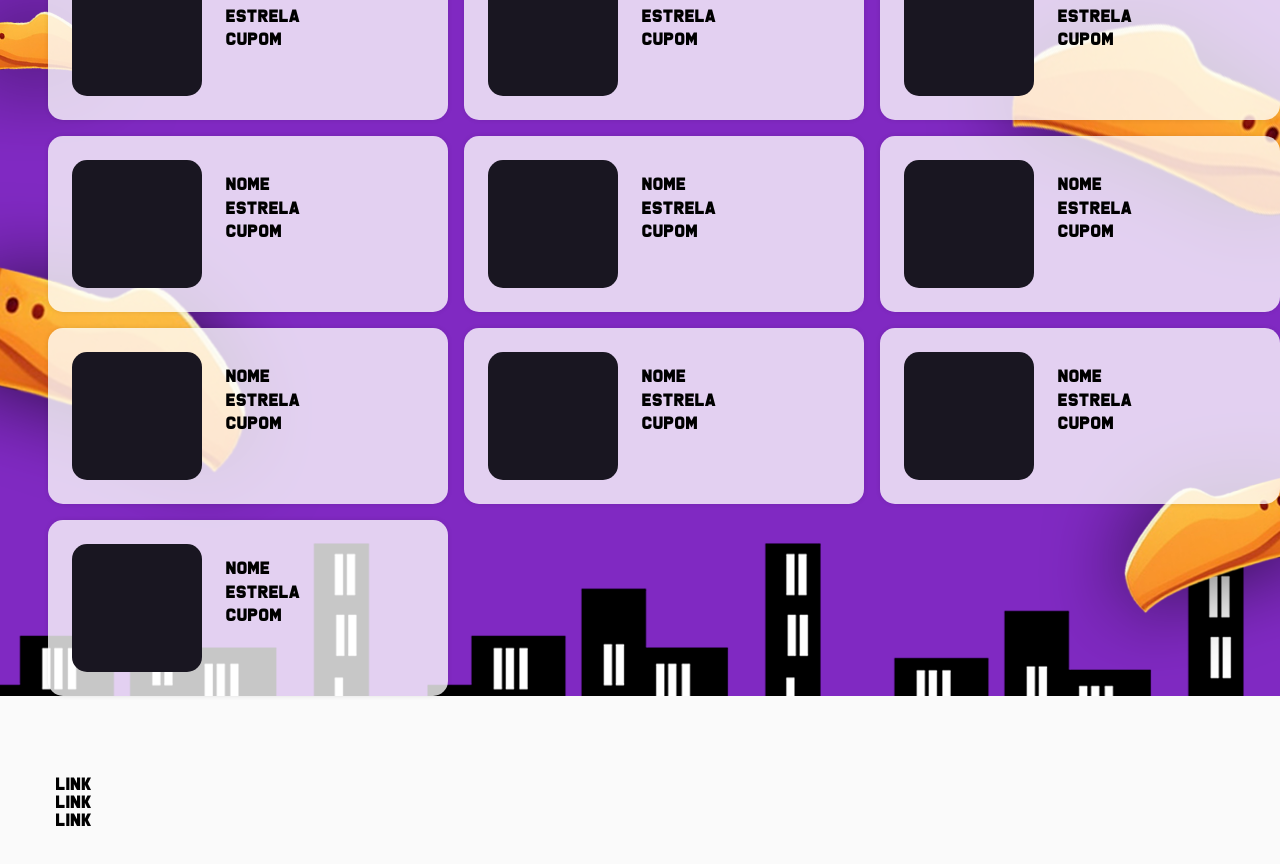
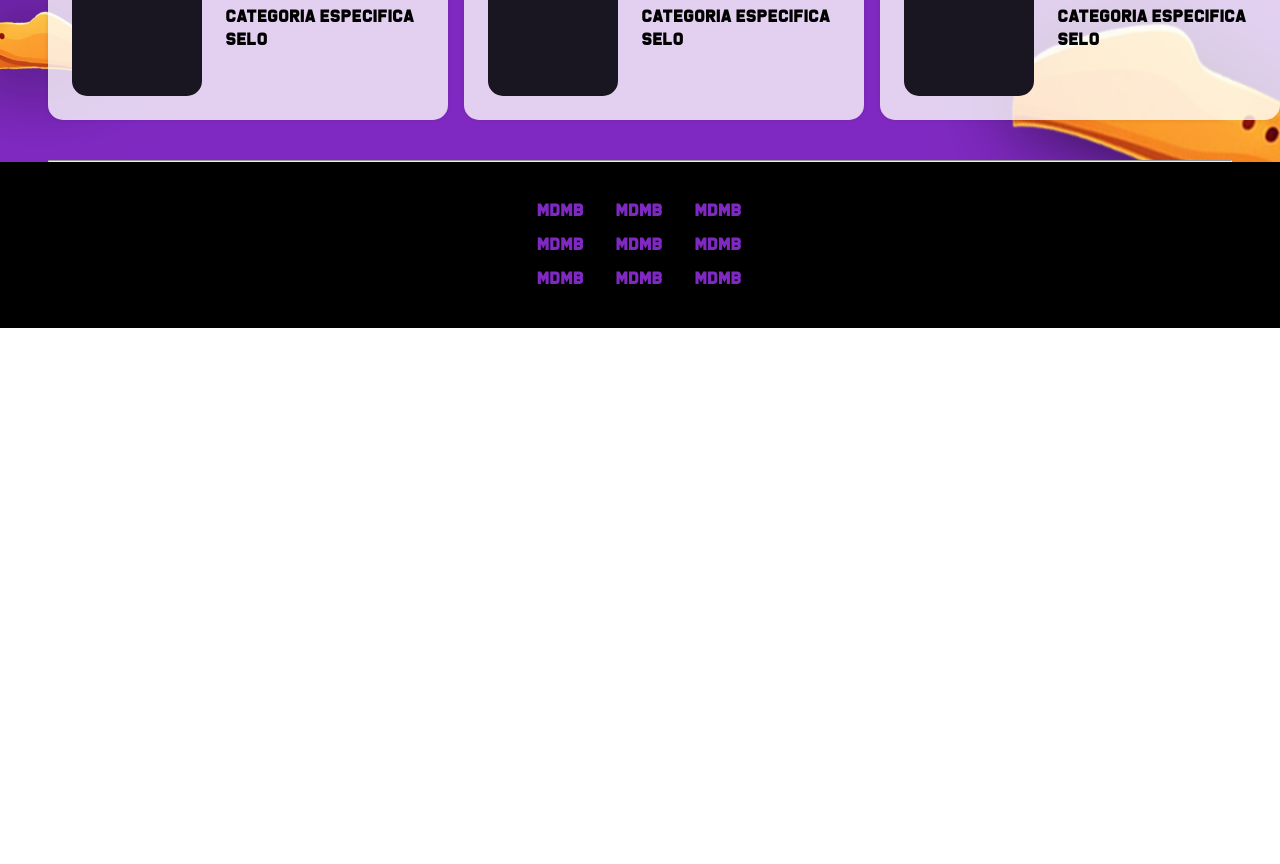
Before and after one commit to 1mayk/mdmb, a React (Vite) app: page / in a window 1280 px wide. Shown: the part 920-1784 px from the top of the page. After the commit the page ends 1248 px from the top, so only its background shows below. Built offline with nearby package versions, Linux system fonts and the light colour scheme.

Commit message:
feat(): primeira versão do 350px de tela

```diff
--- a/src/components/ContainerBico/ContainerBico.tsx
+++ b/src/components/ContainerBico/ContainerBico.tsx
@@ -9,8 +9,8 @@ export default function ContainerBico() {
       </div>
       <div className="bico__infos">
         <p>Nome</p>
-        <p>Estrela</p>
-        <p>Cupom</p>
+        <p>Categoria Especifica</p>
+        <p>Selo</p>
       </div>
     </section>
   );
--- a/src/components/Footer/Footer.tsx
+++ b/src/components/Footer/Footer.tsx
@@ -3,9 +3,21 @@ import "./footer.css";
 export default function Footer() {
   return (
     <section className="footer__section">
-      <p>Link</p>
-      <p>Link</p>
-      <p>Link</p>
+      <div className="f__container">
+        <p>MDMB</p>
+        <p>MDMB</p>
+        <p>MDMB</p>
+      </div>
+      <div className="f__container">
+        <p>MDMB</p>
+        <p>MDMB</p>
+        <p>MDMB</p>
+      </div>
+      <div className="f__container">
+        <p>MDMB</p>
+        <p>MDMB</p>
+        <p>MDMB</p>
+      </div>
     </section>
   );
 }
--- a/src/components/Footer/footer.css
+++ b/src/components/Footer/footer.css
@@ -1,9 +1,20 @@
 .footer__section {
-  padding: 5rem 3.5rem;
+  padding: 2.5rem 3.5rem;
+  display: flex;
+  justify-content: center;
+  gap: 2rem;
+  background-color: rgba(0, 0, 0, 1);
+  color: var(--primary-color);
 }
 
-@media screen and (max-width: 350px) {
+.f__container {
+  display: flex;
+  flex-direction: column;
+  gap: 1rem;
+}
+
+/* @media screen and (max-width: 350px) {
   .footer__section {
-    background-color: blue;
+
   }
-}
+} */
--- a/src/components/GridBicos/GridBicos.tsx
+++ b/src/components/GridBicos/GridBicos.tsx
@@ -1,12 +1,12 @@
 import React from "react";
 import "./gridbicos.css";
-import bicos from '../../assets/BICOS.png'
+import bicos from "../../assets/BICOS.png";
 import ContainerBico from "../ContainerBico/ContainerBico";
 
 export default function GridBicos() {
   return (
     <section className="grid__container">
-      <img src={bicos} alt="bicos titulo" className="title"/>
+      <img src={bicos} alt="bicos titulo" className="title" />
       <section className="grid__bicos">
         {/* dps isso será alterado para ser um .map() */}
         <ContainerBico />
@@ -21,14 +21,15 @@ export default function GridBicos() {
         <ContainerBico />
         <ContainerBico />
         <ContainerBico />
+        {/* <ContainerBico />
         <ContainerBico />
         <ContainerBico />
         <ContainerBico />
         <ContainerBico />
         <ContainerBico />
-        <ContainerBico />
-        <ContainerBico />
+        <ContainerBico /> */}
       </section>
+      <hr />
     </section>
   );
 }
--- a/src/components/GridBicos/gridbicos.css
+++ b/src/components/GridBicos/gridbicos.css
@@ -18,14 +18,17 @@
   display: grid;
   grid-template-columns: repeat(3, 1fr);
   gap: 1rem;
+  padding-bottom: 2.5rem;
 }
 
 @media screen and (max-width: 350px) {
   .grid__container {
     margin-top: -4.5rem!important;
+    padding: 0 2rem;
   }
   .grid__bicos {
     grid-template-columns: repeat(1, 1fr);
+    justify-items: center;
   }
   .title {
     width: 6.75rem;
--- a/src/components/Header/Header.tsx
+++ b/src/components/Header/Header.tsx
@@ -2,10 +2,11 @@ import React, { useState } from "react";
 import { Link } from "react-router-dom";
 import "./header.css";
 import logo from "../../assets/logo.png";
-import profile from '../../assets/perfil.png'
+import profile from "../../assets/perfil.png";
 import SearchBar from "../SearchBar/SearchBar";
 import LocalizationBar from "../LocalizationBar/LocalizationBar";
 import { SlLogin } from "react-icons/sl";
+import { BsSearch } from "react-icons/bs";
 
 export default function Header() {
   const [activeBtn, setActiveBtn] = useState<string>("inicio");
@@ -26,9 +27,7 @@ export default function Header() {
         </li>
         <li
           onClick={() => setActiveBtn("sobre")}
-          className={
-            activeBtn === "sobre" ? "menu__item active" : "menu__item"
-          }
+          className={activeBtn === "sobre" ? "menu__item active" : "menu__item"}
         >
           Sobre
         </li>
@@ -46,6 +45,15 @@ export default function Header() {
       <LocalizationBar />
 
       <SlLogin className="login__icon" />
+
+      <BsSearch
+        onClick={() => setActiveBtn("search")}
+        className={
+          activeBtn === "search"
+            ? "search__icon__tiny active"
+            : "search__icon__tiny"
+        }
+      />
     </section>
   );
 }
--- a/src/components/Header/header.css
+++ b/src/components/Header/header.css
@@ -7,7 +7,6 @@
   padding: 0 3rem;
   height: 6rem;
   display: flex;
-  width: 100vw;
   align-items: center;
   box-shadow: 0 1px 1px 1px rgba(0, 0, 0, 0.1);
   color: rgba(255, 255, 255, 0.8);
@@ -51,6 +50,9 @@
   color: var(--primary-color)
 }
 
+.search__icon__tiny {
+  display: none;
+}
 /*=============== BREAKPOINTS ===============*/
 /* For medium devices */
 @media screen and (max-width: 800px) {
@@ -61,4 +63,27 @@
 
 /* For small devices */
 @media screen and (max-width: 350px) {
+  .header__section {
+    padding: 0 2rem;
+    justify-content: center;
+    gap: 1rem;
+  }
+  .header__logo {
+    display: none;
+  }
+  .menu__item {
+    margin-right: 0rem!important;
+    font-size: 0.85rem;
+  }
+  .menu__header {
+    margin-left: 0rem;
+    gap: 1rem;
+    /* background-color: red; */
+  }
+  .login__icon {
+    display: none;
+  }
+  .search__icon__tiny {
+    display: block;
+  }
 }
--- a/src/components/LocalizationBar/localizationbar.css
+++ b/src/components/LocalizationBar/localizationbar.css
@@ -19,3 +19,10 @@
   font-size: 1.7rem;
   color: white;
 }
+
+/* For small devices */
+@media screen and (max-width: 350px) {
+  .localization__container {
+    display: none;
+  }
+}
--- a/src/components/SearchBar/searchbar.css
+++ b/src/components/SearchBar/searchbar.css
@@ -31,3 +31,9 @@
 input {
   outline: none;
 }
+
+@media screen and (max-width: 350px) {
+  .search__container {
+    display: none;
+  }
+}
--- a/src/pages/Home/home.css
+++ b/src/pages/Home/home.css
@@ -26,3 +26,11 @@ h1 {
   scale: 1.2;
   transition: .3s ease-in-out;
 }
+
+
+@media screen and (max-width: 350px) {
+  .home__section {
+    /* max-width: fit-content;   */
+    width: 100%;
+  }
+}
```
